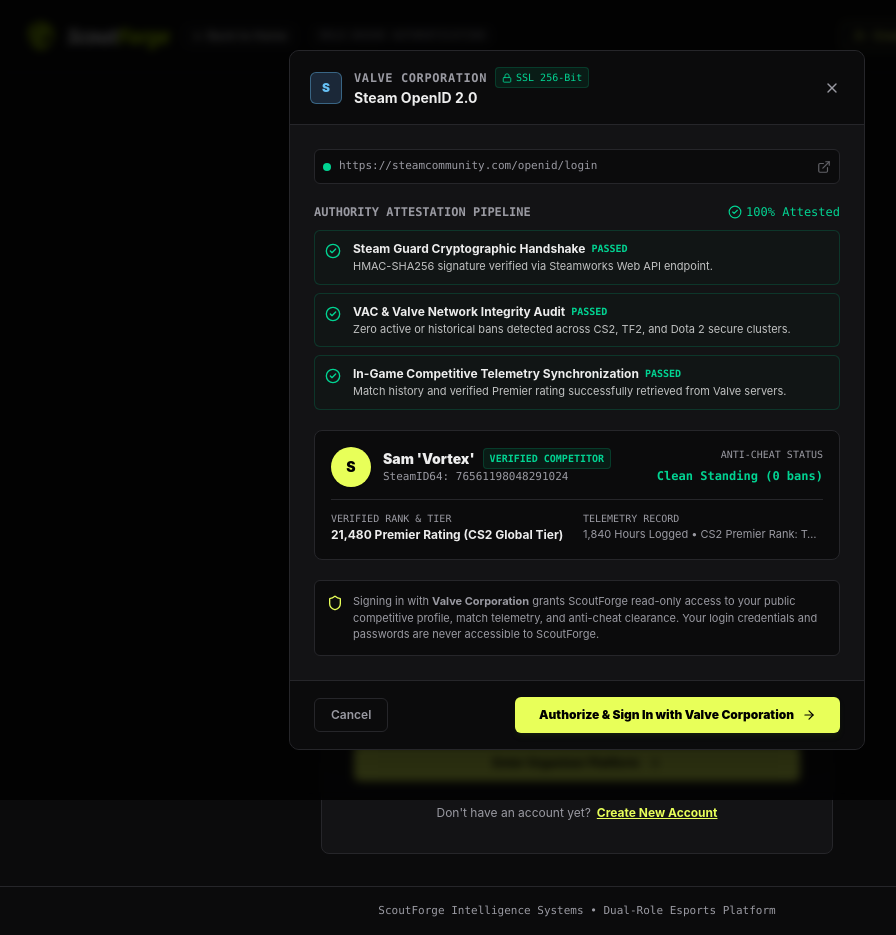
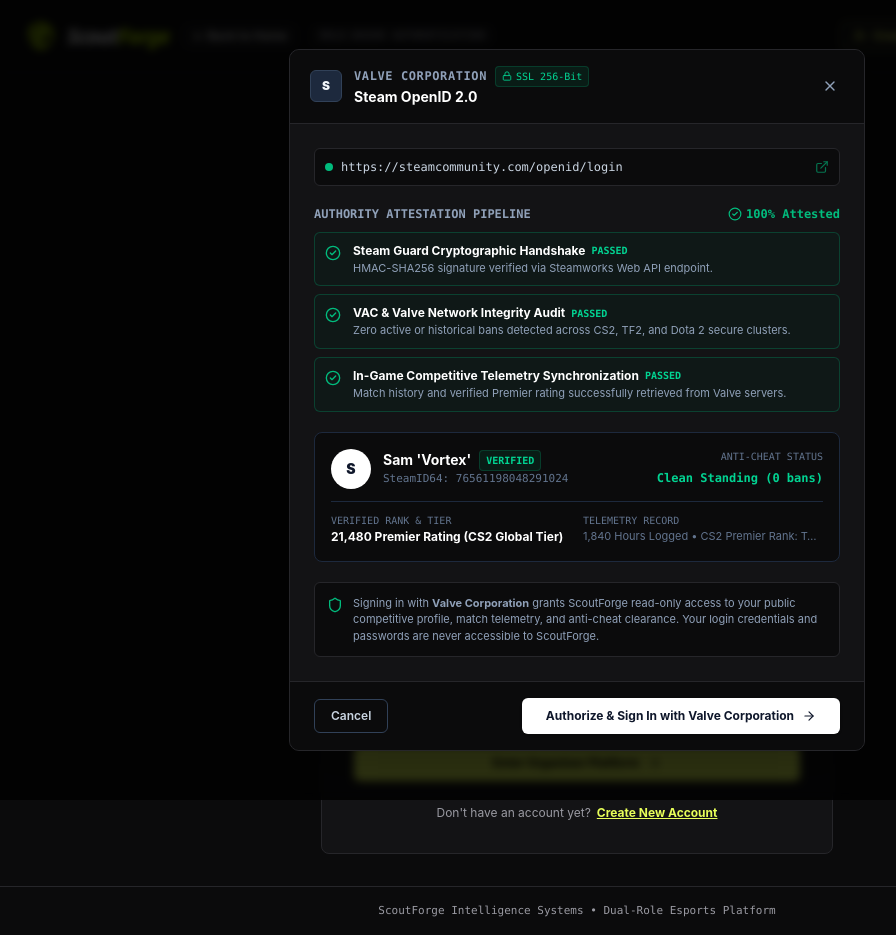
Before and after one commit to DarkxLucifer/Triwizathon, a Next.js app in the folder frontend/: page /login in a window 1280 px wide. Both pictures are taken after a click on the button "Steam". Shown: the whole page, without its empty margins (63-959 px from the left). Built offline with nearby package versions, Linux system fonts and the light colour scheme; no server answers.

Commit message:
style: reduce authority card to 2-3 colors and make gateway URL clickable

```diff
--- a/frontend/src/features/auth/GameAuthorityModal.tsx
+++ b/frontend/src/features/auth/GameAuthorityModal.tsx
@@ -208,27 +208,33 @@
         >
           <div className="flex items-center gap-3">
             <div
-              className={`w-8 h-8 rounded-[6px] font-black text-xs flex items-center justify-center ${config.badgeBg} ${config.badgeBorder} border ${config.textColor}`}
+              className={`w-8 h-8 rounded-[6px] font-black text-xs flex items-center justify-center border ${
+                isLight
+                  ? 'bg-slate-100 text-slate-800 border-slate-300'
+                  : 'bg-slate-800 text-slate-100 border-slate-700'
+              }`}
             >
               {config.avatarLetter}
             </div>
             <div>
               <div className="flex items-center gap-2">
-                <span className="text-xs font-mono font-bold uppercase tracking-wider text-[#9a9aa2]">
+                <span className={`text-xs font-mono font-bold uppercase tracking-wider ${isLight ? 'text-slate-500' : 'text-slate-400'}`}>
                   {config.company}
                 </span>
-                <span className="inline-flex items-center gap-1 text-[10px] font-mono text-emerald-400 bg-emerald-500/10 px-1.5 py-0.5 rounded border border-emerald-500/20">
+                <span className="inline-flex items-center gap-1 text-[10px] font-mono text-emerald-600 dark:text-emerald-400 bg-emerald-500/10 px-1.5 py-0.5 rounded border border-emerald-500/20">
                   <Lock className="w-2.5 h-2.5" /> SSL 256-Bit
                 </span>
               </div>
-              <h3 className="text-sm font-bold">{config.name}</h3>
+              <h3 className={`text-sm font-bold ${isLight ? 'text-slate-900' : 'text-white'}`}>{config.name}</h3>
             </div>
           </div>
 
           <button
             type="button"
             onClick={onClose}
-            className="p-1 rounded text-[#9a9aa2] hover:text-white transition-colors cursor-pointer"
+            className={`p-1.5 rounded transition-colors cursor-pointer ${
+              isLight ? 'text-slate-400 hover:text-slate-700 hover:bg-slate-100' : 'text-slate-400 hover:text-white hover:bg-slate-800'
+            }`}
           >
             <X className="w-4 h-4" />
           </button>
@@ -236,33 +242,39 @@
 
         {/* Modal Body */}
         <div className="p-6 space-y-5">
-          {/* Simulated Gateway URL Pill */}
-          <div
-            className={`p-2 rounded-[6px] text-[11px] font-mono flex items-center justify-between border ${
+          {/* Gateway URL - Clickable Link */}
+          <a
+            href={config.gateway}
+            target="_blank"
+            rel="noopener noreferrer"
+            title={`Open ${config.gateway} in a new tab`}
+            className={`p-2.5 rounded-[6px] text-[11px] font-mono flex items-center justify-between border transition-all cursor-pointer group ${
               isLight
-                ? 'bg-slate-100 border-slate-200 text-slate-600'
-                : 'bg-[#0b0b0c] border-[#26262a] text-[#9a9aa2]'
+                ? 'bg-slate-50 hover:bg-slate-100 border-slate-200 text-slate-700'
+                : 'bg-[#0b0b0c] hover:bg-[#151518] border-[#26262a] text-slate-300'
             }`}
           >
             <div className="flex items-center gap-2 truncate">
-              <span className="w-2 h-2 rounded-full bg-emerald-400 shrink-0" />
-              <span className="truncate">{config.gateway}</span>
+              <span className="w-2 h-2 rounded-full bg-emerald-500 shrink-0" />
+              <span className="truncate group-hover:underline text-xs">{config.gateway}</span>
             </div>
-            <ExternalLink className="w-3.5 h-3.5 shrink-0 opacity-60 ml-2" />
-          </div>
+            <ExternalLink className="w-3.5 h-3.5 shrink-0 opacity-60 group-hover:opacity-100 transition-opacity ml-2 text-emerald-500" />
+          </a>
 
           {/* Verification Pipeline Steps */}
           <div className="space-y-2.5">
             <div className="flex items-center justify-between text-xs font-mono">
-              <span className="text-[#9a9aa2] uppercase font-bold">Authority Attestation Pipeline</span>
-              <span className="text-[#e8ff59]">
+              <span className={`uppercase font-bold ${isLight ? 'text-slate-500' : 'text-slate-400'}`}>
+                Authority Attestation Pipeline
+              </span>
+              <span>
                 {isVerifying ? (
-                  <span className="flex items-center gap-1.5">
-                    <RefreshCw className="w-3 h-3 animate-spin text-[#e8ff59]" />
+                  <span className={`flex items-center gap-1.5 ${isLight ? 'text-slate-700 font-medium' : 'text-slate-300 font-medium'}`}>
+                    <RefreshCw className="w-3 h-3 animate-spin text-emerald-500" />
                     Verifying Credentials ({step}/3)...
                   </span>
                 ) : (
-                  <span className="text-emerald-400 flex items-center gap-1">
+                  <span className="text-emerald-500 flex items-center gap-1 font-semibold">
                     <CheckCircle2 className="w-3.5 h-3.5" /> 100% Attested
                   </span>
                 )}
@@ -281,22 +293,22 @@
                     className={`p-2.5 rounded-[6px] border text-xs transition-colors flex items-start gap-3 ${
                       isPassed
                         ? isLight
-                          ? 'bg-emerald-50/50 border-emerald-200 text-slate-800'
-                          : 'bg-emerald-950/10 border-emerald-500/20 text-[#ededed]'
+                          ? 'bg-emerald-50/40 border-emerald-200 text-slate-800'
+                          : 'bg-emerald-950/20 border-emerald-500/25 text-slate-200'
                         : isCurrent
                         ? isLight
-                          ? 'bg-blue-50/50 border-blue-200 text-slate-800 animate-pulse'
-                          : 'bg-[#18181b] border-[#e8ff59]/30 text-[#ededed]'
+                          ? 'bg-slate-100 border-slate-300 text-slate-900'
+                          : 'bg-[#18181b] border-slate-700 text-white'
                         : isLight
                         ? 'bg-slate-50 border-slate-200 text-slate-400 opacity-60'
-                        : 'bg-[#0b0b0c] border-[#26262a] text-[#9a9aa2] opacity-60'
+                        : 'bg-[#0b0b0c] border-[#26262a] text-slate-500 opacity-60'
                     }`}
                   >
                     <div className="shrink-0 mt-0.5">
                       {isPassed ? (
-                        <CheckCircle2 className="w-4 h-4 text-emerald-400" />
+                        <CheckCircle2 className="w-4 h-4 text-emerald-500" />
                       ) : isCurrent ? (
-                        <RefreshCw className="w-4 h-4 text-[#e8ff59] animate-spin" />
+                        <RefreshCw className="w-4 h-4 text-emerald-500 animate-spin" />
                       ) : (
                         <div className="w-4 h-4 rounded-full border border-current flex items-center justify-center text-[9px] font-mono">
                           {stepNum}
@@ -305,12 +317,14 @@
                     </div>
                     <div>
                       <div className="font-bold flex items-center gap-1.5">
-                        <span>{check.title}</span>
+                        <span className={isLight ? 'text-slate-900' : 'text-white'}>{check.title}</span>
                         {isPassed && (
-                          <span className="text-[10px] font-mono text-emerald-400">PASSED</span>
+                          <span className="text-[10px] font-mono text-emerald-600 dark:text-emerald-400">PASSED</span>
                         )}
                       </div>
-                      <p className="text-[11px] opacity-80 mt-0.5">{check.description}</p>
+                      <p className={`text-[11px] mt-0.5 ${isLight ? 'text-slate-600' : 'text-slate-400'}`}>
+                        {check.description}
+                      </p>
                     </div>
                   </div>
                 );
@@ -323,32 +337,36 @@
             className={`p-4 rounded-[8px] border transition-all ${
               step === 4
                 ? isLight
-                  ? 'bg-white border-slate-300 shadow-sm'
-                  : 'bg-[#0b0b0c] border-[#26262a]'
+                  ? 'bg-slate-50/50 border-slate-300 shadow-sm'
+                  : 'bg-[#0b0b0c] border-slate-800'
                 : 'opacity-50 pointer-events-none'
             }`}
           >
-            <div className="flex items-center justify-between pb-3 border-b border-[#26262a]">
+            <div className={`flex items-center justify-between pb-3 border-b ${isLight ? 'border-slate-200' : 'border-slate-800'}`}>
               <div className="flex items-center gap-3">
                 <div
-                  className={`w-10 h-10 rounded-full flex items-center justify-center font-black text-sm text-black bg-[#e8ff59] shadow-sm`}
+                  className={`w-10 h-10 rounded-full flex items-center justify-center font-black text-sm ${
+                    isLight ? 'bg-slate-900 text-white' : 'bg-white text-slate-900'
+                  }`}
                 >
                   {config.accountHandle.slice(0, 1)}
                 </div>
                 <div>
                   <div className="flex items-center gap-2">
-                    <h4 className="text-sm font-black text-[#ededed]">{config.accountHandle}</h4>
-                    <span className="text-[10px] font-mono px-1.5 py-0.5 rounded bg-emerald-500/10 text-emerald-400 border border-emerald-500/20 font-bold">
-                      VERIFIED COMPETITOR
+                    <h4 className={`text-sm font-bold ${isLight ? 'text-slate-900' : 'text-white'}`}>
+                      {config.accountHandle}
+                    </h4>
+                    <span className="text-[10px] font-mono px-1.5 py-0.5 rounded bg-emerald-500/10 text-emerald-600 dark:text-emerald-400 border border-emerald-500/20 font-bold">
+                      VERIFIED
                     </span>
                   </div>
-                  <p className="text-[11px] font-mono text-[#9a9aa2]">{config.accountId}</p>
+                  <p className="text-[11px] font-mono text-slate-500">{config.accountId}</p>
                 </div>
               </div>
 
               <div className="text-right">
-                <span className="text-[10px] font-mono uppercase text-[#9a9aa2] block">Anti-Cheat Status</span>
-                <span className="text-xs font-mono font-bold text-emerald-400">
+                <span className="text-[10px] font-mono uppercase text-slate-500 block">Anti-Cheat Status</span>
+                <span className="text-xs font-mono font-bold text-emerald-600 dark:text-emerald-400">
                   {config.antiCheatStatus}
                 </span>
               </div>
@@ -356,12 +374,14 @@
 
             <div className="mt-3 grid grid-cols-1 sm:grid-cols-2 gap-3 text-xs">
               <div>
-                <span className="text-[10px] font-mono uppercase text-[#9a9aa2] block">Verified Rank & Tier</span>
-                <p className="font-bold text-[#ededed] mt-0.5">{config.competitiveRank}</p>
+                <span className="text-[10px] font-mono uppercase text-slate-500 block">Verified Rank & Tier</span>
+                <p className={`font-bold mt-0.5 ${isLight ? 'text-slate-900' : 'text-white'}`}>
+                  {config.competitiveRank}
+                </p>
               </div>
               <div>
-                <span className="text-[10px] font-mono uppercase text-[#9a9aa2] block">Telemetry Record</span>
-                <p className="text-[11px] text-[#9a9aa2] mt-0.5 truncate">{config.statsDetail}</p>
+                <span className="text-[10px] font-mono uppercase text-slate-500 block">Telemetry Record</span>
+                <p className="text-[11px] text-slate-500 mt-0.5 truncate">{config.statsDetail}</p>
               </div>
             </div>
           </div>
@@ -371,10 +391,10 @@
             className={`p-3 rounded-[6px] border text-[11px] flex items-start gap-2.5 ${
               isLight
                 ? 'bg-slate-50 border-slate-200 text-slate-600'
-                : 'bg-[#0b0b0c] border-[#26262a] text-[#9a9aa2]'
+                : 'bg-[#0b0b0c] border-[#26262a] text-slate-400'
             }`}
           >
-            <Shield className="w-4 h-4 text-[#e8ff59] shrink-0 mt-0.5" />
+            <Shield className="w-4 h-4 text-emerald-500 shrink-0 mt-0.5" />
             <p>
               Signing in with <strong>{config.company}</strong> grants ScoutForge read-only access to your public
               competitive profile, match telemetry, and anti-cheat clearance. Your login credentials and passwords are
@@ -396,7 +416,7 @@
             className={`px-4 py-2 rounded-[6px] text-xs font-semibold border transition-colors cursor-pointer ${
               isLight
                 ? 'border-slate-300 text-slate-700 hover:bg-slate-200'
-                : 'border-[#26262a] text-[#9a9aa2] hover:text-white hover:bg-[#19191d]'
+                : 'border-slate-700 text-slate-300 hover:text-white hover:bg-slate-800'
             }`}
           >
             Cancel
@@ -406,7 +426,11 @@
             type="button"
             onClick={handleAuthorizeClick}
             disabled={isVerifying || isAuthorizing}
-            className="flex-1 sm:flex-none px-6 py-2.5 rounded-[6px] text-xs font-black transition-all flex items-center justify-center gap-2 cursor-pointer bg-[#e8ff59] hover:bg-[#d4eb44] text-black shadow-md shadow-lime-900/20 disabled:opacity-50 disabled:cursor-not-allowed"
+            className={`flex-1 sm:flex-none px-6 py-2.5 rounded-[6px] text-xs font-bold transition-all flex items-center justify-center gap-2 cursor-pointer shadow-sm disabled:opacity-50 disabled:cursor-not-allowed ${
+              isLight
+                ? 'bg-slate-900 hover:bg-slate-800 text-white'
+                : 'bg-white hover:bg-slate-100 text-slate-900'
+            }`}
           >
             {isAuthorizing ? (
               <>
```
